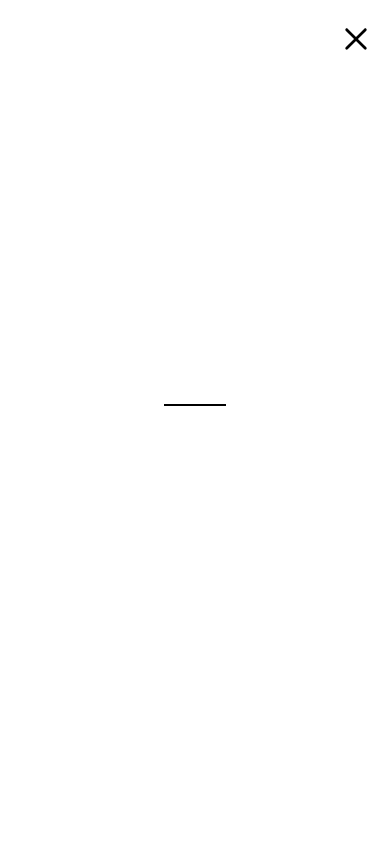
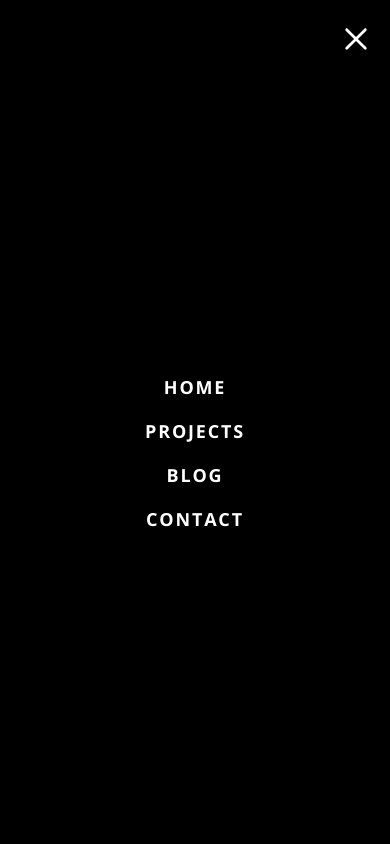
Before and after one commit to pecelpagi/personal-website, a React (Create React App) app: page / in a window 390 px wide. Both pictures are taken after a click on the button 346 px from the left and 60 px from the top of the page. Shown: the top 844 px of the page. Built offline with nearby package versions, Linux system fonts and the light colour scheme.

Commit message:
fix: mobile menu

```diff
--- a/src/components/MobileMenu.js
+++ b/src/components/MobileMenu.js
@@ -24,10 +24,11 @@ const MobileMenu = ({ onClick, scrollToTop }) => {
             css={{
                 top: 0,
                 left: 0,
+                zIndex: 2,
                 position: 'fixed',
                 width: '100%',
                 height: '100%',
-                background: '#FFF',
+                background: '#000',
                 display: 'flex',
                 flexDirection: 'column',
                 'button': {
@@ -70,7 +71,7 @@ const MobileMenu = ({ onClick, scrollToTop }) => {
                     paddingTop: 20,
                 }}
             >
-                <button type="button" onClick={onClick}><Cross2Icon height={36} width={36} /></button>
+                <button type="button" onClick={onClick}><Cross2Icon color="#FFF" height={36} width={36} /></button>
             </Box>
             <Box
                 css={{
--- a/src/components/PreviewProject.js
+++ b/src/components/PreviewProject.js
@@ -8,6 +8,7 @@ const PreviewProject = ({ currentPreviewData, onClose }) => {
             css={{
                 position: 'fixed',
                 top: 0,
+                zIndex: 2,
                 background: '#000000ab',
                 left: 0,
                 height: '100%',
@@ -21,7 +22,7 @@ const PreviewProject = ({ currentPreviewData, onClose }) => {
                 css={{
                     display: 'flex',
                     flexDirection: 'column',
-                    background: '#FFF',
+                    background: '#000',
                     maxWidth: '95%',
                     width: `${window.innerHeight}px`,
                     'a': {
@@ -46,7 +47,7 @@ const PreviewProject = ({ currentPreviewData, onClose }) => {
                         },
                     }}>
                     <h5>Please click on the image below to visit.</h5>
-                    <button type="button" onClick={onClose}><Cross2Icon height={36} width={36} /></button>
+                    <button type="button" onClick={onClose}><Cross2Icon color='#FFF' height={36} width={36} /></button>
                 </Box>
                 <a style={{ background: '#212121', border: 0, padding: 0 }} href={currentPreviewData.url} target="_blank" rel="noreferrer"><img alt="project preview" src={currentPreviewData.image} style={{ width: '100%' }} /></a>
             </Box>
--- a/src/routes/Navigation.js
+++ b/src/routes/Navigation.js
@@ -35,6 +35,7 @@ const Navigation = () => {
             width: '100%',
             height: 120,
             display: 'flex',
+            zIndex: 1,
             justifyContent: 'center',
             '.nav-container': {
               background: '#000',
@@ -101,7 +102,7 @@ const Navigation = () => {
               <li className={location.pathname === '/blog' ? 'active' : ''}><Link to="/blog" onClick={scrollToTop}>Blog</Link></li>
               <li className={location.pathname === '/contact' ? 'active' : ''}><Link to="/contact" onClick={scrollToTop}>Contact</Link></li>
             </ul>
-            <button type="button" onClick={() => { setShowingMobileMenu(true); }}><HamburgerMenuIcon height={36} width={36} /></button>
+            <button type="button" onClick={() => { setShowingMobileMenu(true); }}><HamburgerMenuIcon color="#FFF" height={36} width={36} /></button>
           </Box>
         </Box>
         <Outlet />
```
